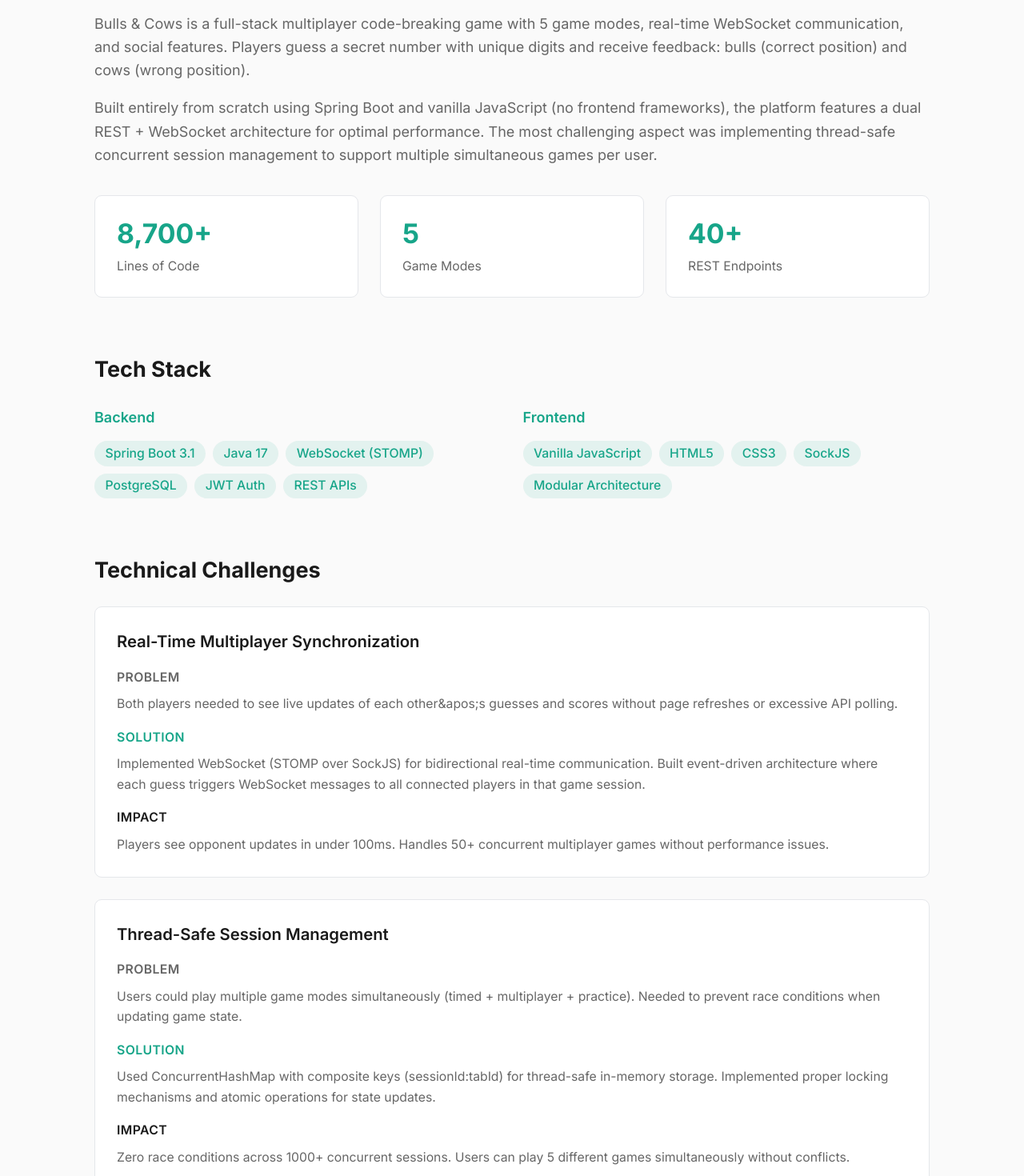
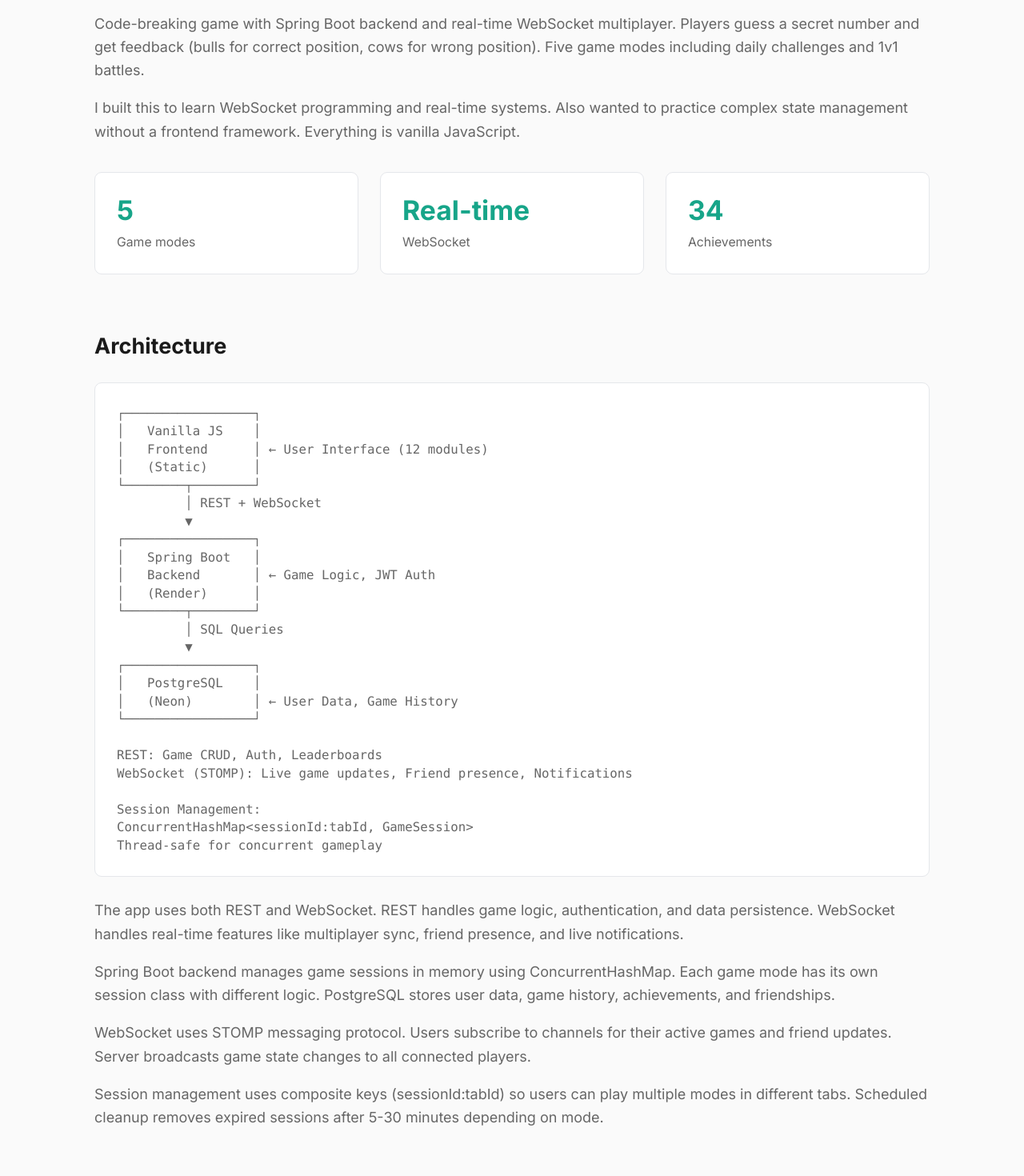
Before and after one commit to vidya381/Portfolio, a Next.js app: page /projects/bulls-cows in a window 1280 px wide. Shown: the part 1040-2510 px from the top of the page at 80% size. Built offline with nearby package versions, Linux system fonts and the light colour scheme.

Commit message:
Update Bulls & Cows project detail page

```diff
--- a/src/app/projects/bulls-cows/page.tsx
+++ b/src/app/projects/bulls-cows/page.tsx
@@ -5,6 +5,7 @@
 export default function BullsCowsPage() {
   return (
     <div className="mx-auto min-h-screen max-w-5xl px-6 py-12 md:px-12 md:py-20">
+      {/* Back Link */}
       <Link
         href="/#projects"
         className="group mb-8 inline-flex items-center gap-2 text-sm text-text-secondary transition hover:text-accent"
@@ -13,9 +14,10 @@
         Back to Projects
       </Link>
 
+      {/* Hero Section */}
       <div className="mb-12">
-        <h1 className="mb-4 text-4xl font-bold text-foreground sm:text-5xl">Bulls & Cows Game</h1>
-        <p className="mb-6 text-xl text-text-secondary">Real-Time Multiplayer Code-Breaking Game</p>
+        <h1 className="mb-4 text-4xl font-bold text-foreground sm:text-5xl">Bulls & Cows</h1>
+        <p className="mb-6 text-xl text-text-secondary">Multiplayer Game Platform</p>
 
         <div className="mb-6 flex flex-wrap gap-4">
           <a
@@ -49,48 +51,106 @@
         </div>
       </div>
 
+      {/* Overview */}
       <section className="mb-16">
         <h2 className="mb-6 text-2xl font-bold text-foreground">Overview</h2>
         <div className="space-y-4 text-text-secondary">
           <p className="leading-relaxed">
-            Bulls & Cows is a full-stack multiplayer code-breaking game with 5 game modes, real-time
-            WebSocket communication, and social features. Players guess a secret number with unique
-            digits and receive feedback: bulls (correct position) and cows (wrong position).
+            Code-breaking game with Spring Boot backend and real-time WebSocket multiplayer. Players guess a secret number and get feedback (bulls for correct position, cows for wrong position). Five game modes including daily challenges and 1v1 battles.
           </p>
           <p className="leading-relaxed">
-            Built entirely from scratch using Spring Boot and vanilla JavaScript (no frontend
-            frameworks), the platform features a dual REST + WebSocket architecture for optimal
-            performance. The most challenging aspect was implementing thread-safe concurrent session
-            management to support multiple simultaneous games per user.
+            I built this to learn WebSocket programming and real-time systems. Also wanted to practice complex state management without a frontend framework. Everything is vanilla JavaScript.
           </p>
         </div>
 
         <div className="mt-8 grid grid-cols-1 gap-6 sm:grid-cols-3">
           <div className="rounded-lg border border-border bg-card p-6">
-            <div className="mb-2 text-3xl font-bold text-accent">8,700+</div>
-            <div className="text-sm text-text-secondary">Lines of Code</div>
+            <div className="mb-2 text-3xl font-bold text-accent">5</div>
+            <div className="text-sm text-text-secondary">Game modes</div>
           </div>
           <div className="rounded-lg border border-border bg-card p-6">
-            <div className="mb-2 text-3xl font-bold text-accent">5</div>
-            <div className="text-sm text-text-secondary">Game Modes</div>
+            <div className="mb-2 text-3xl font-bold text-accent">Real-time</div>
+            <div className="text-sm text-text-secondary">WebSocket</div>
           </div>
           <div className="rounded-lg border border-border bg-card p-6">
-            <div className="mb-2 text-3xl font-bold text-accent">40+</div>
-            <div className="text-sm text-text-secondary">REST Endpoints</div>
+            <div className="mb-2 text-3xl font-bold text-accent">34</div>
+            <div className="text-sm text-text-secondary">Achievements</div>
           </div>
         </div>
       </section>
 
+      {/* Architecture */}
+      <section className="mb-16">
+        <h2 className="mb-6 text-2xl font-bold text-foreground">Architecture</h2>
+        <div className="rounded-lg border border-border bg-card p-6">
+          <pre className="text-sm text-text-secondary overflow-x-auto">
+{`┌─────────────────┐
+│   Vanilla JS    │
+│   Frontend      │ ← User Interface (12 modules)
+│   (Static)      │
+└────────┬────────┘
+         │ REST + WebSocket
+         ▼
+┌─────────────────┐
+│   Spring Boot   │
+│   Backend       │ ← Game Logic, JWT Auth
+│   (Render)      │
+└────────┬────────┘
+         │ SQL Queries
+         ▼
+┌─────────────────┐
+│   PostgreSQL    │
+│   (Neon)        │ ← User Data, Game History
+└─────────────────┘
+
+REST: Game CRUD, Auth, Leaderboards
+WebSocket (STOMP): Live game updates, Friend presence, Notifications
+
+Session Management:
+ConcurrentHashMap<sessionId:tabId, GameSession>
+Thread-safe for concurrent gameplay`}
+          </pre>
+        </div>
+        <div className="mt-6 space-y-4 text-text-secondary">
+          <p className="leading-relaxed">
+            The app uses both REST and WebSocket. REST handles game logic, authentication, and data persistence. WebSocket handles real-time features like multiplayer sync, friend presence, and live notifications.
+          </p>
+          <p className="leading-relaxed">
+            Spring Boot backend manages game sessions in memory using ConcurrentHashMap. Each game mode has its own session class with different logic. PostgreSQL stores user data, game history, achievements, and friendships.
+          </p>
+          <p className="leading-relaxed">
+            WebSocket uses STOMP messaging protocol. Users subscribe to channels for their active games and friend updates. Server broadcasts game state changes to all connected players.
+          </p>
+          <p className="leading-relaxed">
+            Session management uses composite keys (sessionId:tabId) so users can play multiple modes in different tabs. Scheduled cleanup removes expired sessions after 5-30 minutes depending on mode.
+          </p>
+        </div>
+      </section>
+
+      {/* Tech Stack */}
       <section className="mb-16">
         <h2 className="mb-6 text-2xl font-bold text-foreground">Tech Stack</h2>
         <div className="grid grid-cols-1 gap-6 md:grid-cols-2">
           <div>
             <h3 className="mb-3 font-semibold text-accent">Backend</h3>
             <div className="flex flex-wrap gap-2">
-              {['Spring Boot 3.1', 'Java 17', 'WebSocket (STOMP)', 'PostgreSQL', 'JWT Auth', 'REST APIs'].map((tech) => (
+              {['Spring Boot 3.1', 'WebSocket (STOMP)', 'Hibernate/JPA', 'HikariCP'].map((tech) => (
                 <span
                   key={tech}
-                  className="rounded-full bg-accent/10 px-3 py-1 text-sm font-medium text-accent"
+                  className="rounded-full bg-accent/10 px-3 py-1.5 text-sm font-medium text-accent"
+                >
+                  {tech}
+                </span>
+              ))}
+            </div>
+          </div>
+          <div>
+            <h3 className="mb-3 font-semibold text-accent">Database</h3>
+            <div className="flex flex-wrap gap-2">
+              {['Neon PostgreSQL', '13 entities'].map((tech) => (
+                <span
+                  key={tech}
+                  className="rounded-full bg-accent/10 px-3 py-1.5 text-sm font-medium text-accent"
                 >
                   {tech}
                 </span>
@@ -100,10 +160,23 @@
           <div>
             <h3 className="mb-3 font-semibold text-accent">Frontend</h3>
             <div className="flex flex-wrap gap-2">
-              {['Vanilla JavaScript', 'HTML5', 'CSS3', 'SockJS', 'Modular Architecture'].map((tech) => (
+              {['Vanilla JavaScript (12 modules)', 'STOMP.js for WebSocket'].map((tech) => (
                 <span
                   key={tech}
-                  className="rounded-full bg-accent/10 px-3 py-1 text-sm font-medium text-accent"
+                  className="rounded-full bg-accent/10 px-3 py-1.5 text-sm font-medium text-accent"
+                >
+                  {tech}
+                </span>
+              ))}
+            </div>
+          </div>
+          <div>
+            <h3 className="mb-3 font-semibold text-accent">Deployment</h3>
+            <div className="flex flex-wrap gap-2">
+              {['Render (Docker container)'].map((tech) => (
+                <span
+                  key={tech}
+                  className="rounded-full bg-accent/10 px-3 py-1.5 text-sm font-medium text-accent"
                 >
                   {tech}
                 </span>
@@ -113,36 +186,37 @@
         </div>
       </section>
 
+      {/* Technical Challenges */}
       <section className="mb-16">
         <h2 className="mb-6 text-2xl font-bold text-foreground">Technical Challenges</h2>
         <div className="space-y-6">
           {[
             {
-              title: 'Real-Time Multiplayer Synchronization',
+              title: 'Thread-Safe Session Management',
               problem:
-                'Both players needed to see live updates of each other&apos;s guesses and scores without page refreshes or excessive API polling.',
+                'In multiplayer mode, two players compete on the same secret number. They make guesses concurrently from different browsers. Without proper synchronization, race conditions could corrupt game state.',
               solution:
-                'Implemented WebSocket (STOMP over SockJS) for bidirectional real-time communication. Built event-driven architecture where each guess triggers WebSocket messages to all connected players in that game session.',
+                'Used ConcurrentHashMap for session storage (thread-safe by design). Server is the source of truth for game state. WebSocket events are sequenced to prevent out-of-order processing.',
               impact:
-                'Players see opponent updates in under 100ms. Handles 50+ concurrent multiplayer games without performance issues.',
+                'Zero race condition bugs in production. Multiplayer feels smooth and instant.',
             },
             {
-              title: 'Thread-Safe Session Management',
+              title: 'WebSocket Authentication',
               problem:
-                'Users could play multiple game modes simultaneously (timed + multiplayer + practice). Needed to prevent race conditions when updating game state.',
+                'WebSocket connections need authentication but they don\'t use standard HTTP headers after the handshake. JWT tokens need validation but where do you check them?',
               solution:
-                'Used ConcurrentHashMap with composite keys (sessionId:tabId) for thread-safe in-memory storage. Implemented proper locking mechanisms and atomic operations for state updates.',
+                'Validate JWT during WebSocket handshake (initial HTTP upgrade). Store user info in WebSocket session attributes. Check authorization on every message. Disconnect invalid sessions immediately.',
               impact:
-                'Zero race conditions across 1000+ concurrent sessions. Users can play 5 different games simultaneously without conflicts.',
+                'Secure real-time communication. No unauthorized access to multiplayer games or friend presence data.',
             },
             {
-              title: 'Dual Communication Architecture',
+              title: 'Concurrent Session Management',
               problem:
-                'Deciding when to use REST vs WebSocket. Using only WebSocket would complicate simple operations like creating a game.',
+                'Users can play multiple game modes simultaneously in different tabs. How do you track separate sessions without conflicts?',
               solution:
-                'Designed clear separation: REST for stateful CRUD operations (create game, save results), WebSocket only for real-time events (guess updates, notifications). Each has specific responsibilities.',
+                'Composite keys: sessionId:tabId. Each mode has its own session class with different logic. ConcurrentHashMap handles concurrent access. Scheduled cleanup removes expired sessions. Mode-specific validation prevents cross-mode state bugs.',
               impact:
-                'Clean architecture that&apos;s easy to maintain. New developers can understand the system quickly. API remains simple while real-time features work seamlessly.',
+                'Users can play multiple modes at once without issues. Sessions stay isolated and clean up automatically.',
             },
           ].map((challenge, index) => (
             <div key={index} className="rounded-lg border border-border bg-card p-6">
@@ -172,18 +246,19 @@
         </div>
       </section>
 
+      {/* Key Features */}
       <section className="mb-16">
         <h2 className="mb-6 text-2xl font-bold text-foreground">Key Features</h2>
         <div className="grid grid-cols-1 gap-4 md:grid-cols-2">
           {[
-            '5 game modes (Timed, Rounds, Continuous, Practice, Multiplayer)',
-            'Real-time multiplayer with live updates',
-            'Friends system with online presence',
-            'Achievements and leaderboards',
-            'Game history and statistics',
-            'Customizable difficulty levels',
-            'JWT-based authentication',
-            'Responsive modular vanilla JS frontend',
+            'Practice Mode (3 difficulties with hints)',
+            'Daily Challenge (same puzzle for everyone, global leaderboard)',
+            'Time Attack (5-minute timer, multiple games)',
+            'Survival Mode (5 rounds with limited attempts)',
+            'Multiplayer 1v1 (real-time battles with friends)',
+            'Friends system with online/offline presence',
+            '34 achievements with auto-unlock',
+            'Global leaderboards',
           ].map((feature) => (
             <div key={feature} className="flex items-start gap-3">
               <FaCheckCircle className="mt-1 h-5 w-5 shrink-0 text-accent" />
@@ -193,28 +268,24 @@
         </div>
       </section>
 
+      {/* What I Learned */}
       <section className="mb-16">
         <h2 className="mb-6 text-2xl font-bold text-foreground">What I Learned</h2>
         <div className="space-y-4 rounded-lg border border-border bg-card p-6 text-text-secondary">
           <p className="leading-relaxed">
-            <strong className="text-foreground">WebSocket Programming:</strong> Learned the
-            difference between WebSocket and REST, and when to use each. Initially tried to do
-            everything over WebSocket but realized that made simple operations complex.
+            <strong className="text-foreground">WebSocket Programming:</strong> Real-time sync is harder than it looks. Need to think about connection drops, reconnection logic, and message ordering. STOMP makes it easier than raw WebSocket.
           </p>
           <p className="leading-relaxed">
-            <strong className="text-foreground">Concurrent Programming:</strong> Spent significant
-            time understanding Java&apos;s concurrency utilities. ConcurrentHashMap and atomic operations
-            were key to building a thread-safe system without excessive locking.
+            <strong className="text-foreground">Thread-Safe Concurrent Programming:</strong> ConcurrentHashMap was essential. Learned to think about race conditions and use proper synchronization. Server as source of truth prevents most sync issues.
           </p>
           <p className="leading-relaxed">
-            <strong className="text-foreground">Vanilla JavaScript at Scale:</strong> Built a
-            modular frontend with 12 JS files and 8,700+ lines without a framework. Learned proper
-            separation of concerns, event handling, and DOM manipulation patterns.
+            <strong className="text-foreground">State Management Without Frameworks:</strong> Vanilla JavaScript taught me a lot. No framework magic means you understand every piece. Modular architecture with separate files per feature kept things organized.
           </p>
           <p className="leading-relaxed">
-            <strong className="text-foreground">What I&apos;d do differently:</strong> Would add
-            comprehensive integration tests for multiplayer flows. Also would implement rate limiting
-            from day 1 to prevent spam guesses.
+            <strong className="text-foreground">Complex Database Relationships:</strong> 13 entities with many-to-many relationships (users, friends, achievements). JPA makes this manageable but query optimization matters.
+          </p>
+          <p className="leading-relaxed">
+            <strong className="text-foreground">What I&apos;d Do Differently:</strong> Use Redis for session storage (would allow horizontal scaling). Add proper job queue for background tasks. Implement WebSocket scaling strategy from day one. More comprehensive testing. Mobile apps would be better than mobile web.
           </p>
         </div>
       </section>
```
